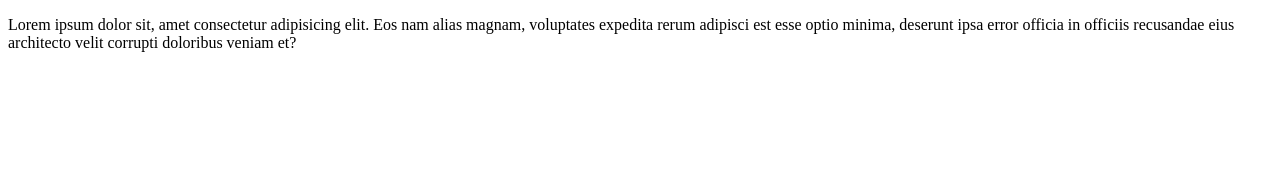
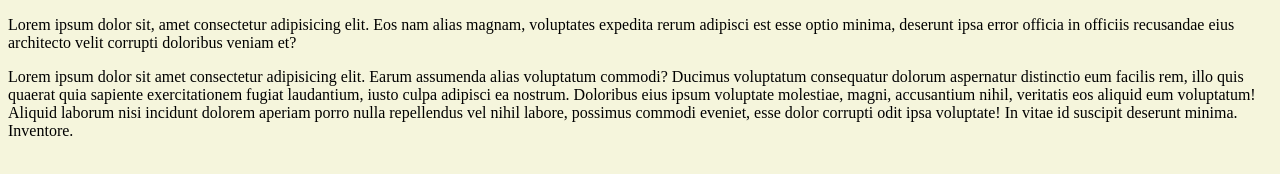
Before and after one commit to dextroet/git_Workshop, a plain HTML site: page index.html in a window 1280 px wide. Drawn offline with Linux system fonts and the light colour scheme.

Commit message:
another_changes

```diff
--- a/index.html
+++ b/index.html
@@ -5,10 +5,14 @@
     <meta http-equiv="X-UA-Compatible" content="IE=edge">
     <meta name="viewport" content="width=device-width, initial-scale=1.0">
     <title>sample</title>
+   <link rel="stylesheet" href="./second_change/style.css">
 </head>
 <body>
     <p>
         Lorem ipsum dolor sit, amet consectetur adipisicing elit. Eos nam alias magnam, voluptates expedita rerum adipisci est esse optio minima, deserunt ipsa error officia in officiis recusandae eius architecto velit corrupti doloribus veniam et?
     </p>
+    <p>
+        Lorem ipsum dolor sit amet consectetur adipisicing elit. Earum assumenda alias voluptatum commodi? Ducimus voluptatum consequatur dolorum aspernatur distinctio eum facilis rem, illo quis quaerat quia sapiente exercitationem fugiat laudantium, iusto culpa adipisci ea nostrum. Doloribus eius ipsum voluptate molestiae, magni, accusantium nihil, veritatis eos aliquid eum voluptatum! Aliquid laborum nisi incidunt dolorem aperiam porro nulla repellendus vel nihil labore, possimus commodi eveniet, esse dolor corrupti odit ipsa voluptate! In vitae id suscipit deserunt minima. Inventore.
+    </p>
 </body>
 </html>
--- /dev/null
+++ b/second_change/style.css
@@ -0,0 +1,3 @@
+*{
+    background-color: beige;
+}
```
